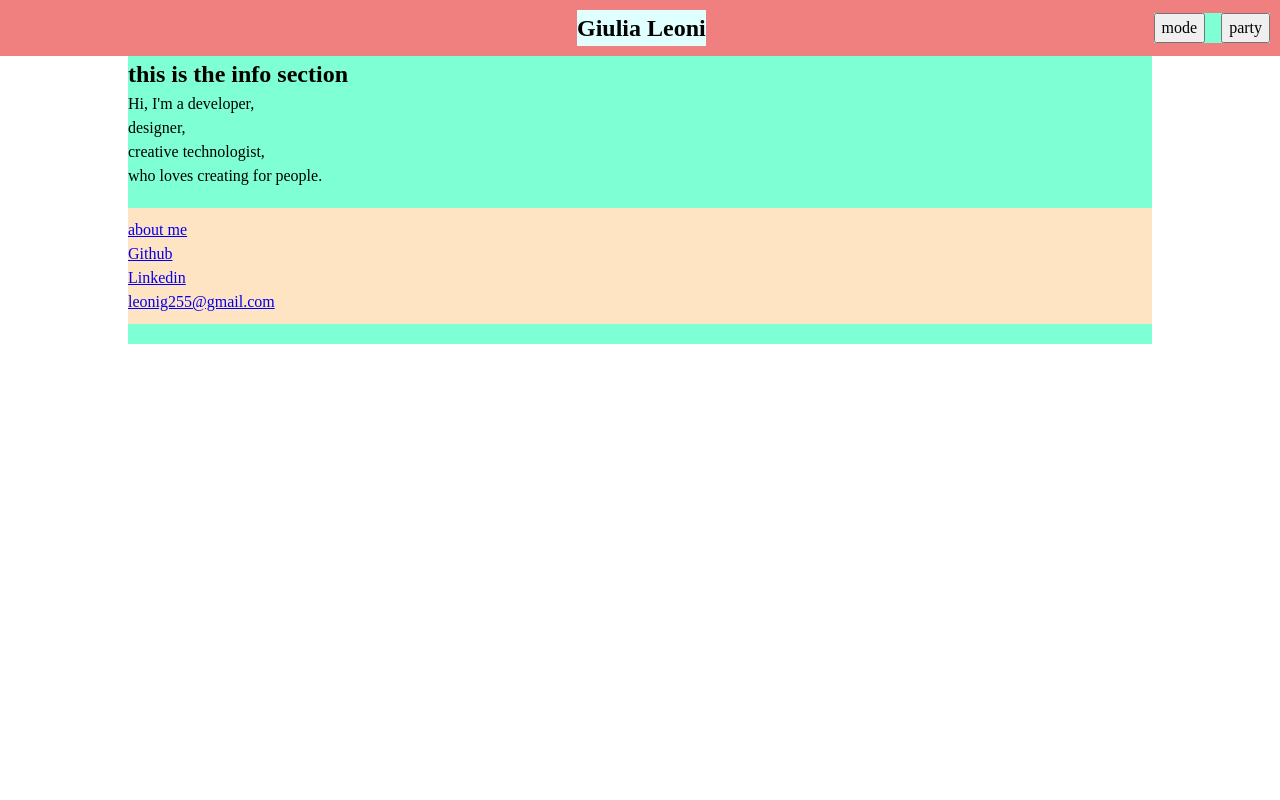
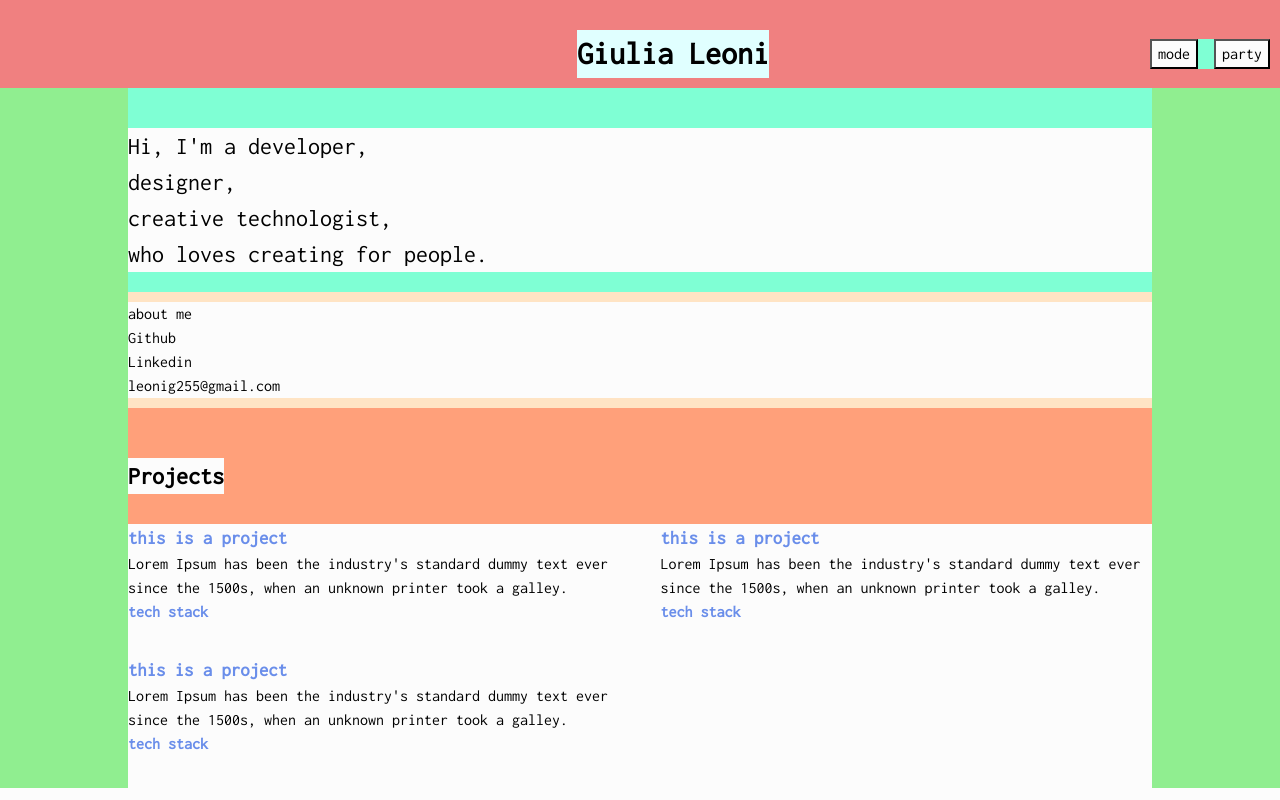
Before and after one commit to GiuliaLeoni/dev-portfolio, a React (Vite) app: page / in a window 1280 px wide. Built offline with nearby package versions, Linux system fonts and the light colour scheme.

Commit message:
finalise structure and add google font

```diff
--- a/src/assets/global.scss
+++ b/src/assets/global.scss
@@ -1,3 +1,4 @@
+@import url('https://fonts.googleapis.com/css2?family=Inconsolata:wght@300;400&display=swap');
 /*
   1. Use a more-intuitive box-sizing model.
 */
@@ -9,6 +10,8 @@
 */
 * {
   margin: 0;
+  font-family: 'Inconsolata', monospace;
+  background-color: #FCFCFC;
 }
 /*
   3. Allow percentage-based heights in the application
--- a/src/components/Header/header.module.scss
+++ b/src/components/Header/header.module.scss
@@ -5,6 +5,7 @@
     // justify-content: space-between;
     justify-content: center;
     padding: 10px;
+    padding-top: 30px;
     align-items: center;
     background-color: lightcoral;
 }
@@ -19,5 +20,6 @@
 .name {
     margin-left: 45%;
     align-self: center;
+    font-size: 2rem;
     background-color: lightcyan;
 }
--- a/src/components/Info/Info.tsx
+++ b/src/components/Info/Info.tsx
@@ -6,8 +6,7 @@ export const Info = () => {
         <>
             <main className={infoStyles.container}>
                 <section className={infoStyles.description}>
-                    <h1>this is the info section</h1>
-                    <p>Hi, I'm a developer, <br/> designer, <br/> creative technologist, <br/> who loves creating for people.</p>
+                    <p className={infoStyles.text}>Hi, I'm a developer, <br/> designer, <br/> creative technologist, <br/> who loves creating for people.</p>
                 </section>
 
                 <section className={infoStyles.links}>
--- a/src/components/Info/info.module.scss
+++ b/src/components/Info/info.module.scss
@@ -1,14 +1,23 @@
 .container {
     background-color: aquamarine;
     width: 80%;
+    padding: 40px 0 0 0;
 }
 
 .links {
     display: flex;
     flex-direction: column;
     background-color: bisque;
-    margin-top: 20px;
-    margin-bottom: 20px;
-    padding-top: 10px;
-    padding-bottom: 10px;
+    margin: 20px 0 0 0;
+    padding: 10px 0 10px 0;
 }
+
+.text {
+     font-size: 1.5rem;
+}
+
+.links a {
+    text-decoration: none;
+    color: black;
+    cursor: pointer;
+}
--- a/src/components/Main/Main.tsx
+++ b/src/components/Main/Main.tsx
@@ -1,4 +1,5 @@
 import { Info } from "../Info/Info"
+import { ProjectsList } from "../ProjectsList/ProjectsList";
 import mainStyles from './main.module.scss';
 
 export const Main = () => {
@@ -6,6 +7,7 @@ export const Main = () => {
         <>
             <main className={mainStyles.container}>
                 <Info />
+                <ProjectsList />
             </main>
         </>
     )
--- a/src/components/Main/main.module.scss
+++ b/src/components/Main/main.module.scss
@@ -2,4 +2,7 @@
     width: 100%;
     display: flex;
     justify-content: center;
+    align-items: center;
+    flex-direction: column;
+    background-color: lightgreen;
 }
--- /dev/null
+++ b/src/components/Project/Project.tsx
@@ -0,0 +1,11 @@
+import projectStyles from './project.module.scss';
+
+export const Project = () => {
+    return (
+        <section className={projectStyles.container}>
+            <h1 className={projectStyles.title}>this is a project</h1>
+            <p>Lorem Ipsum has been the industry's standard dummy text ever since the 1500s, when an unknown printer took a galley.</p>
+            <h4 className={projectStyles.techStack}>tech stack</h4>
+        </section>
+    )
+}
--- /dev/null
+++ b/src/components/Project/project.module.scss
@@ -0,0 +1,13 @@
+.container {
+    width: 48%;
+    margin-bottom: 2rem;
+    background-color: plum;
+}
+
+.techStack {
+    color: #6A8EEA;
+}
+
+.title {
+    color: #6A8EEA;
+}
--- /dev/null
+++ b/src/components/ProjectsList/ProjectsList.tsx
@@ -0,0 +1,19 @@
+import { Project } from '../Project/Project';
+import projectListStyles from './projectsList.module.scss';
+
+export const ProjectsList = () => {
+    return (
+        <>
+        <main className={projectListStyles.container}>
+            <section className={projectListStyles.title}>
+                <h1>Projects</h1>
+            </section>
+            <section className={projectListStyles.list}>
+                <Project />
+                <Project />
+                <Project />
+            </section>
+        </main>
+        </>
+    )
+}
--- /dev/null
+++ b/src/components/ProjectsList/projectsList.module.scss
@@ -0,0 +1,18 @@
+.container {
+    width: 80%;;
+    background-color: lightcyan;
+}
+
+.title {
+    display: flex;
+    text-align: start;
+    padding: 50px 0 30px 0;
+    background-color: lightsalmon;
+    width: 100%;
+}
+
+.list {
+    display: flex;
+    justify-content: space-between;
+    flex-wrap: wrap;
+}
```
